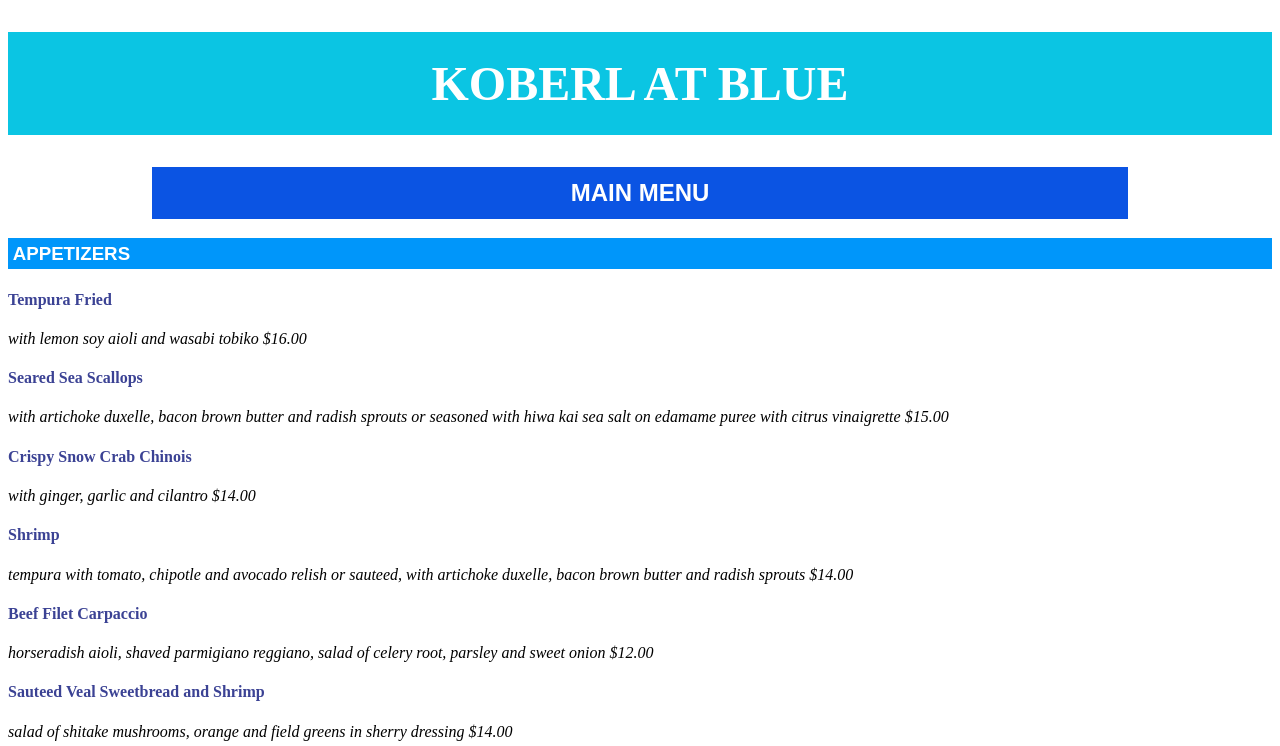
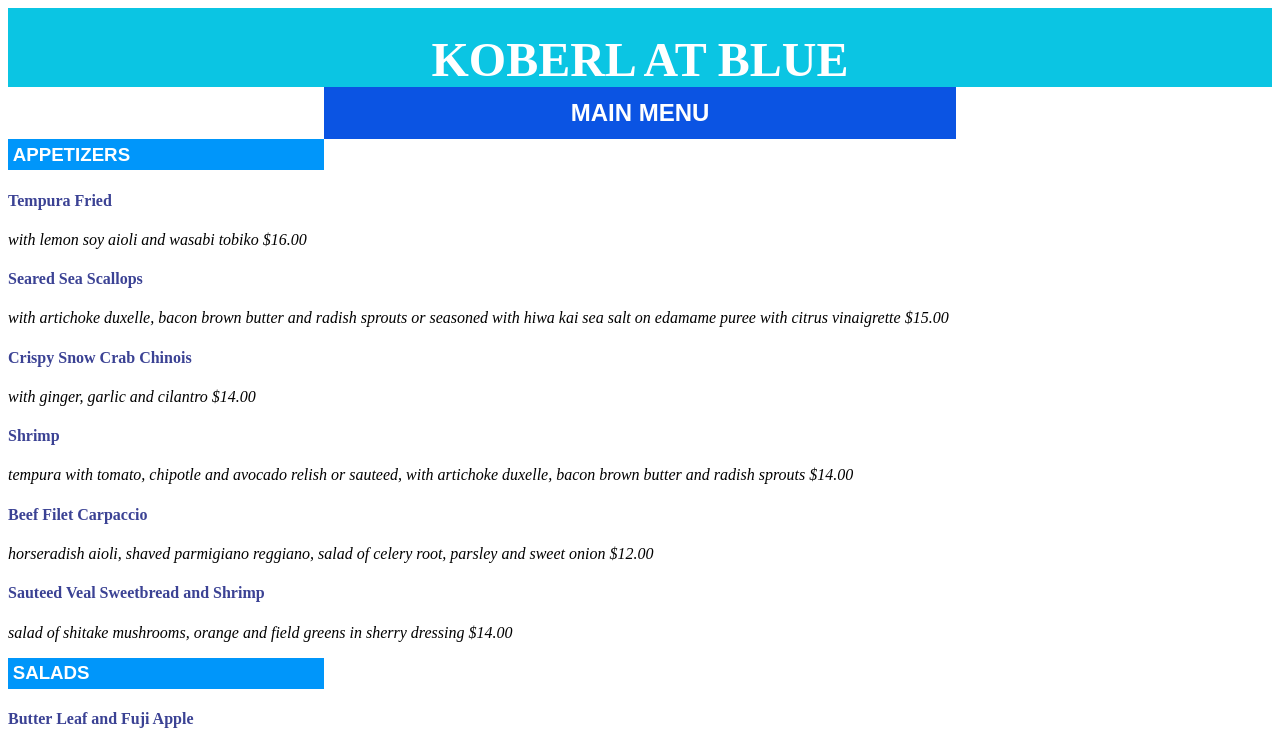
Before and after one commit to hwarner005/hwarner005.github.io, a plain HTML site: page grc338/restaurantmenu/index.html in a window 1280 px wide. Shown: the top 746 px of the page. Drawn offline with Linux system fonts and the light colour scheme.

Commit message:
Update style.css

```diff
--- a/grc338/restaurantmenu/style.css
+++ b/grc338/restaurantmenu/style.css
@@ -4,9 +4,11 @@ h1 {
     color: #FFFFFF;
     background-color: #0BC5E3;
     padding: .5em;
+    padding-bottom: 0;
     font-size: 3em;
     text-transform: uppercase;
     text-align: center;
+    margin: 0;
 }
 
 /* MAIN MENU */
@@ -17,7 +19,7 @@ h2 {
     font-family: sans-serif;
     text-transform: uppercase;
     text-align: center;
-    margin: 0 6em 0 6em;
+    margin: 0 25% 0 25%;
 }
 
 /* APP, SALAD, ENTREE, DESSERT */
@@ -27,6 +29,7 @@ h3 {
     font-family: sans-serif;
     text-transform: uppercase;
     padding: .25em;
+    margin: 0 75% 0 0;
 }
 
 /* DISH NAME */
```
